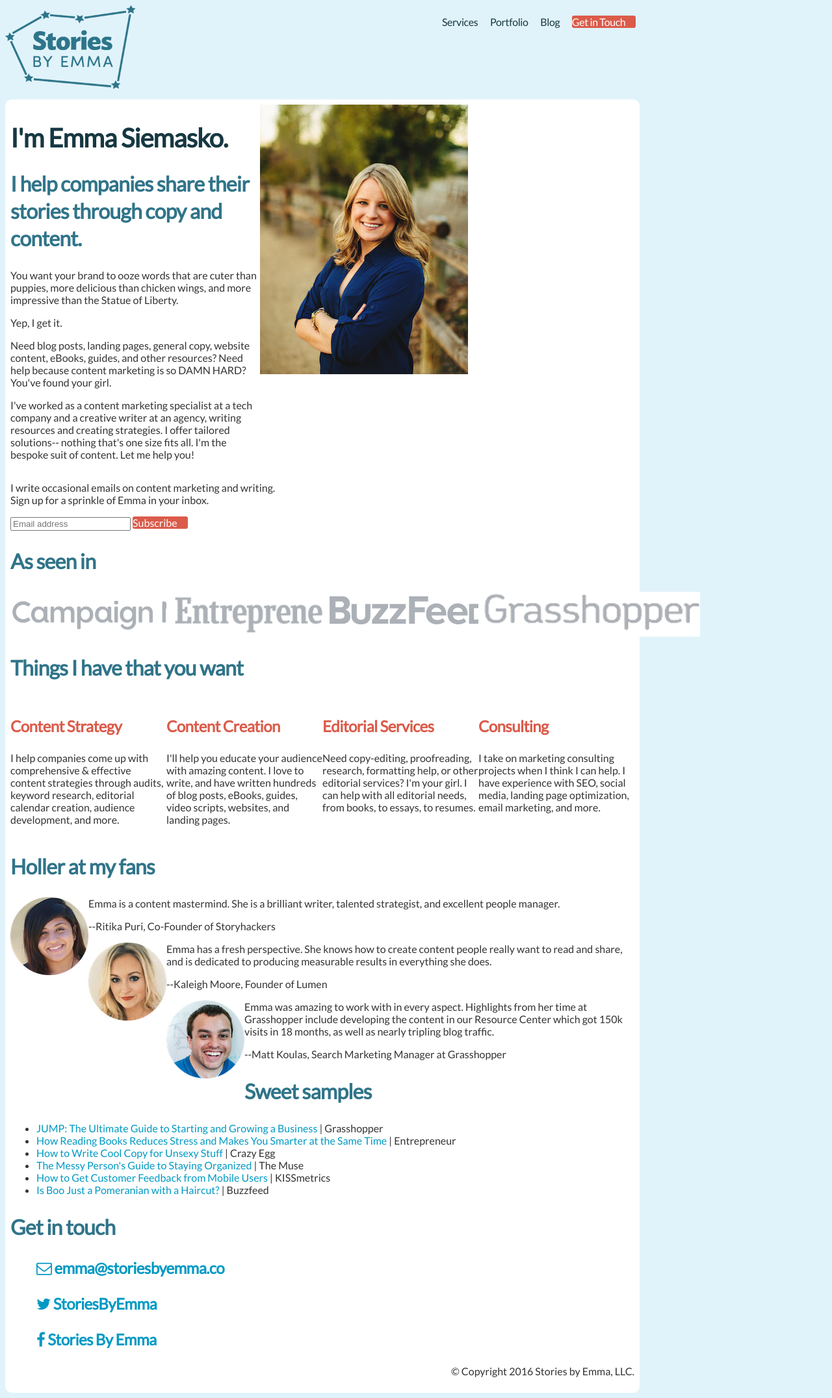
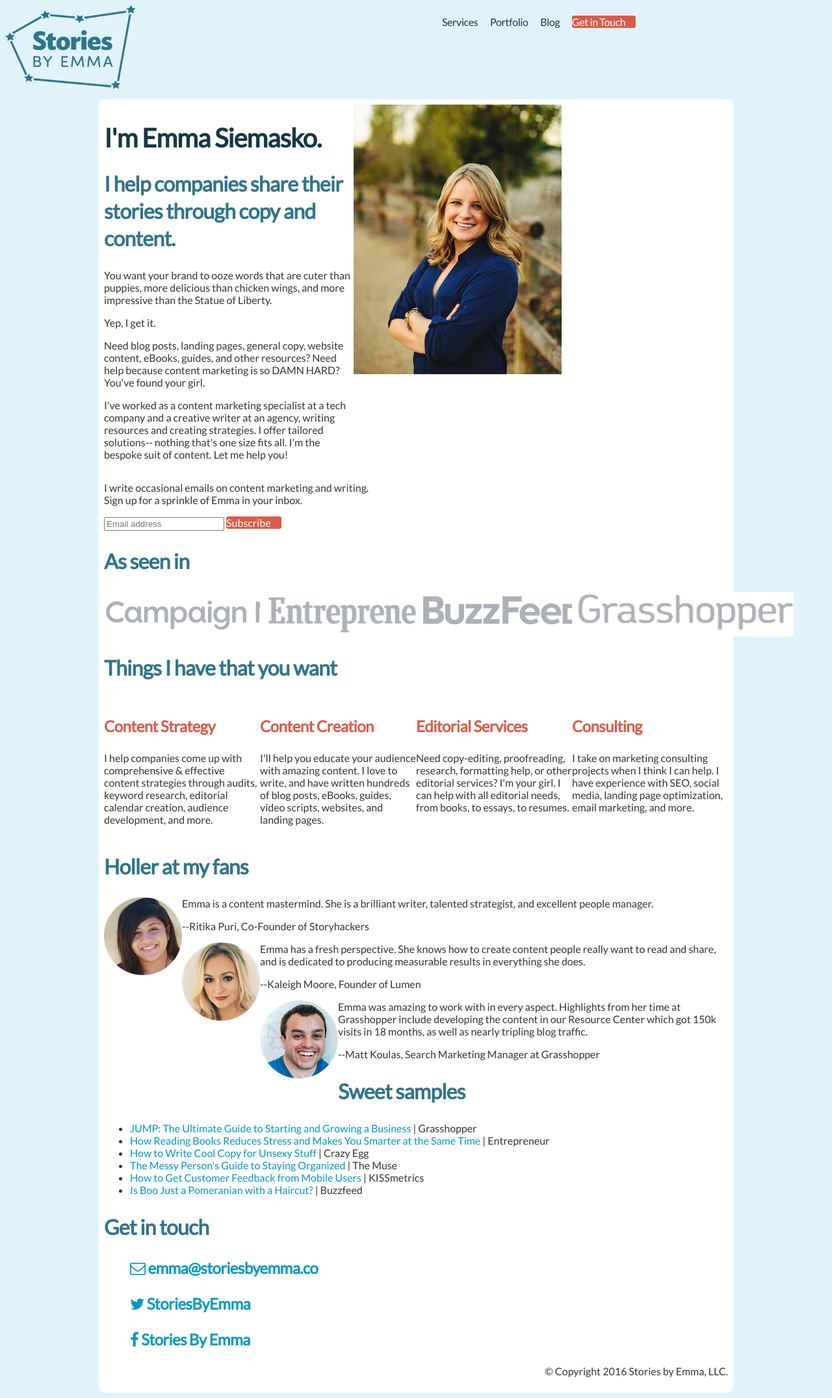
Before and after one commit to emmalepsy/emmalepsy.github.io, a Jekyll site: the page mobile.html, which Jekyll copies as it is, in a window 1280 px wide. Shown: the whole page at 65% size. Built offline with Jekyll 4.4.1, drawn with Linux system fonts in a browser that asks for light colours; nearby versions of some CDN libraries; a style sheet for code colours, icons or effects is not loaded.

Commit message:
Try to center main_container

```diff
--- a/mobile.html
+++ b/mobile.html
@@ -33,7 +33,8 @@ body {
 }
 
 #main_container {
-  margin: 0;
+  margin-left: auto;
+  margin-right: auto;
   padding: 0.5em;
   max-width: 960px;
   background: #ffffff;
```
